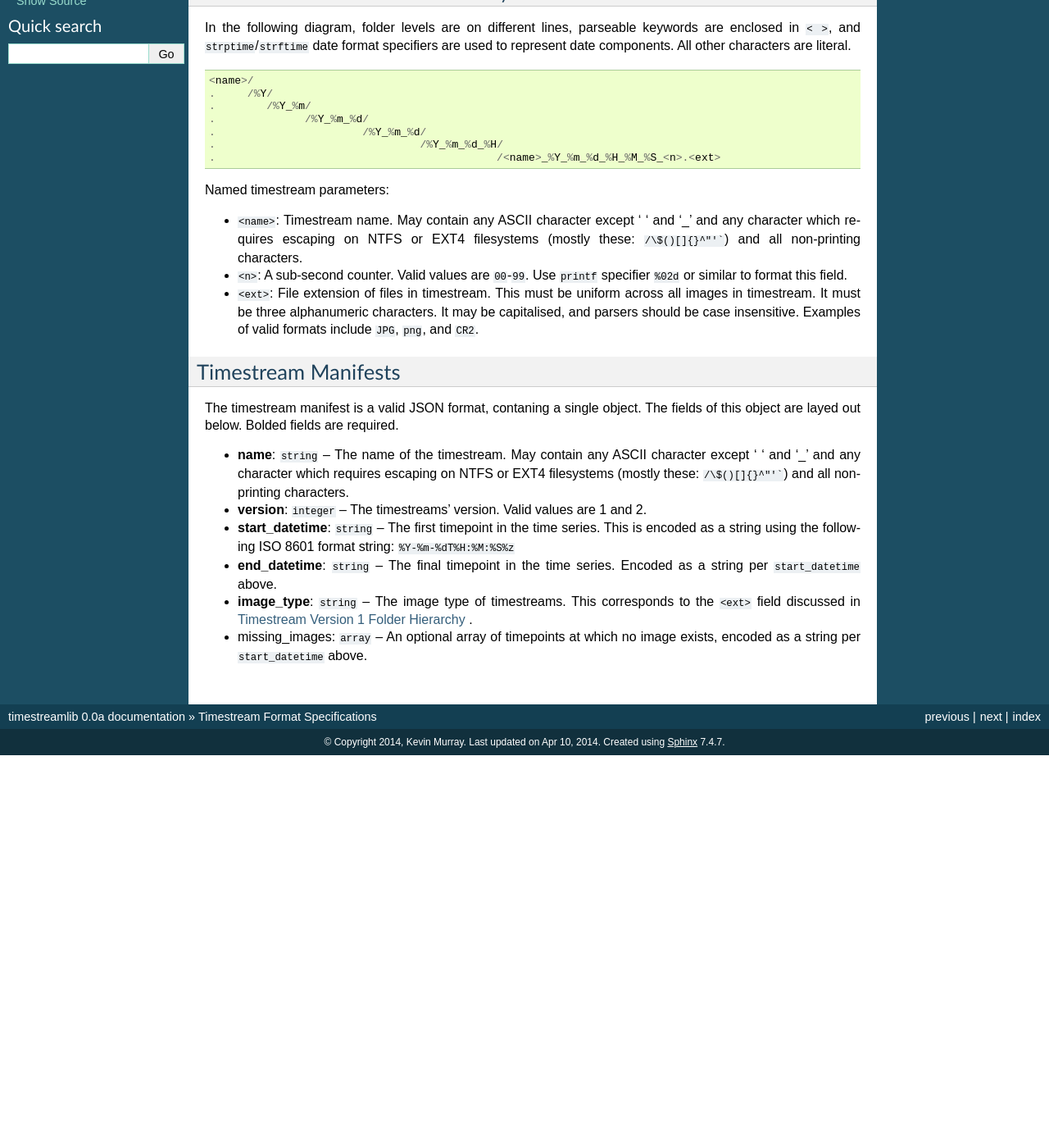
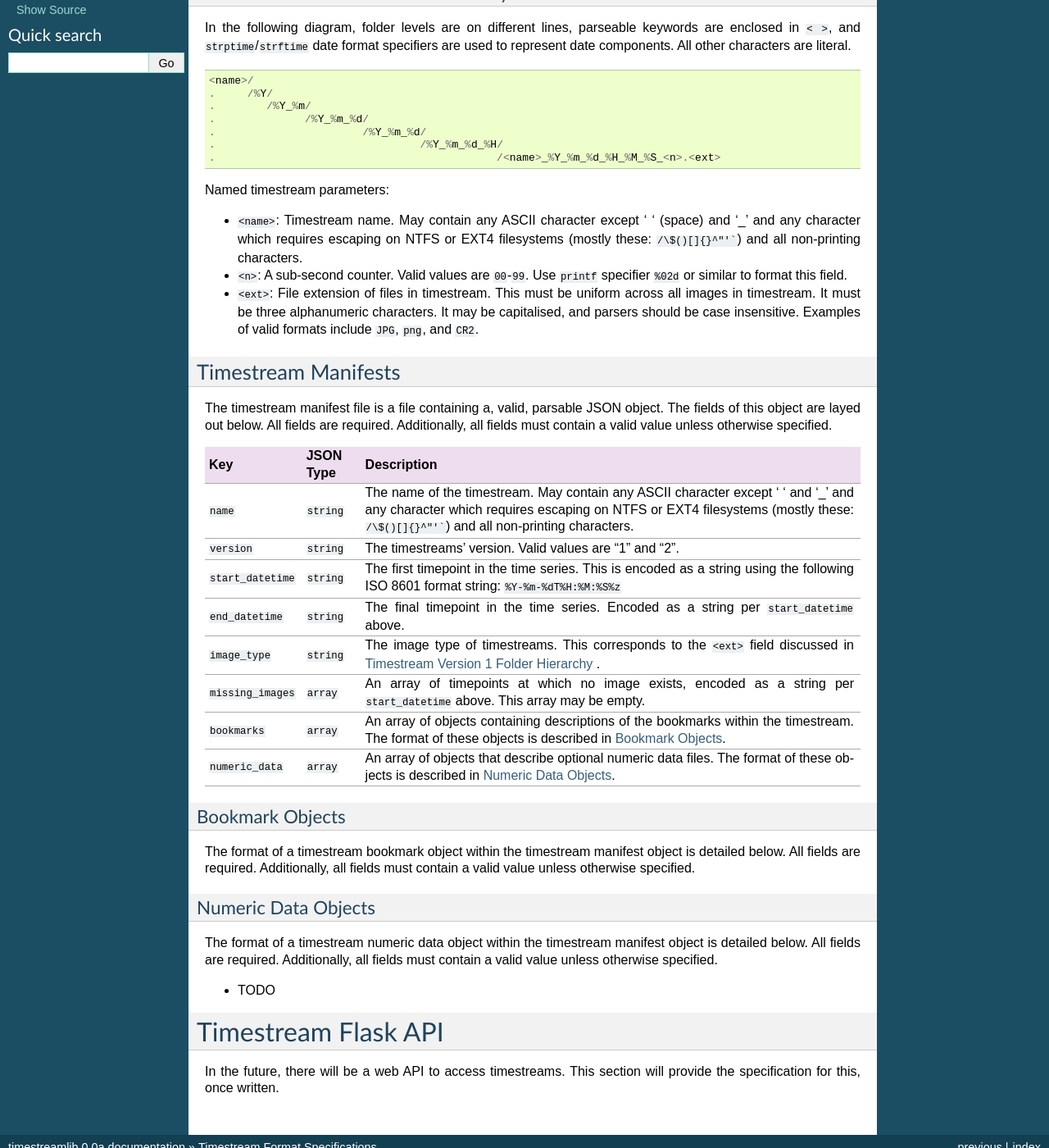
Before and after one commit to borevitzlab/timestreamlib, a Sphinx documentation site: the page built from doc/spec.rst, in a window 1280 px wide and 1400 px high, scrolled down 359 px. Shown: the whole window at 82% size. Built offline with Sphinx 7.4.7, drawn with Linux system fonts in a browser that asks for light colours; before the commit the page ends 1280 px from its top, so only the background shows below that; some of the changed text lies outside the part shown.

Commit message:
[docs] misc changes after rebase mess

````diff
--- a/doc/index.rst
+++ b/doc/index.rst
@@ -7,7 +7,7 @@ Contents:
     :maxdepth: 2
 
     spec
-    api
+..    api
 ..    todo
 ..    tutorial
 
--- a/doc/spec.rst
+++ b/doc/spec.rst
@@ -45,9 +47,10 @@ literal.
 
 Named timestream parameters:
 
-* ``<name>``: Timestream name. May contain any ASCII character except ' ' and
-  '_' and any character which requires escaping on NTFS or EXT4 filesystems
-  (mostly these: ``/\$()[]{}^"'```) and all non-printing characters.
+* ``<name>``: Timestream name. May contain any ASCII character except ' '
+  (space) and '_' and any character which requires escaping on NTFS or EXT4
+  filesystems (mostly these: ``/\$()[]{}^"'```) and all non-printing
+  characters.
 * ``<n>``: A sub-second counter. Valid values are ``00``-``99``. Use ``printf``
   specifier ``%02d`` or similar to format this field.
 * ``<ext>``: File extension of files in timestream. This must be uniform across
@@ -62,21 +65,74 @@ Named timestream parameters:
 Timestream Manifests
 ====================
 
-The timestream manifest is a valid JSON format, contaning a single object. The
-fields of this object are layed out below. Bolded fields are required.
+The timestream manifest file is a file containing a, valid, parsable JSON
+object. The fields of this object are layed out below. All fields are required.
+Additionally, all fields must contain a valid value unless otherwise specified.
 
-* **name**: ``string`` -- The name of the timestream. May contain any ASCII
-  character except ' ' and '_' and any character which requires escaping on
-  NTFS or EXT4 filesystems (mostly these: ``/\$()[]{}^"'```) and all
-  non-printing characters.
-* **version**: ``integer`` -- The timestreams' version. Valid values are 1
-  and 2.
-* **start_datetime**: ``string`` -- The first timepoint in the time series.
-  This is encoded as a string using the following ISO 8601 format string:
-  ``%Y-%m-%dT%H:%M:%S%z``
-* **end_datetime**: ``string`` -- The final timepoint in the time series.
-  Encoded as a string per ``start_datetime`` above.
-* **image_type**: ``string`` -- The image type of timestreams. This
-  corresponds to the ``<ext>`` field discussed in :ref:`spec-ts-v1-folders` .
-* missing_images: ``array`` -- An optional array of timepoints at which no
-  image exists, encoded as a string per ``start_datetime`` above.
+==================  ==========  ===============================================
+Key                 JSON Type   Description
+==================  ==========  ===============================================
+``name``            ``string``  The name of the timestream. May contain any
+                                ASCII character except ' ' and '_' and any
+                                character which requires escaping on NTFS or
+                                EXT4 filesystems (mostly these:
+                                ``/\$()[]{}^"'```) and all non-printing
+                                characters.
+``version``         ``string``  The timestreams' version. Valid values are "1"
+                                and "2".
+``start_datetime``  ``string``  The first timepoint in the time series.
+                                This is encoded as a string using the following
+                                ISO 8601 format string: ``%Y-%m-%dT%H:%M:%S%z``
+``end_datetime``    ``string``  The final timepoint in the time series.
+                                Encoded as a string per ``start_datetime``
+                                above.
+``image_type``      ``string``  The image type of timestreams. This
+                                corresponds to the ``<ext>`` field discussed in
+                                :ref:`spec-ts-v1-folders` .
+``missing_images``  ``array``   An array of timepoints at which no image
+                                exists, encoded as a string per
+                                ``start_datetime`` above. This array may be
+                                empty.
+``bookmarks``       ``array``   An array of objects containing descriptions of
+                                the bookmarks within the timestream. The format
+                                of these objects is described in
+                                :ref:`spec-ts-manifests-bookmarks`.
+``numeric_data``    ``array``   An array of objects that describe optional
+                                numeric data files. The format of these objects
+                                is described in
+                                :ref:`spec-ts-manifests-numericdata`.
+==================  ==========  ===============================================
+
+
+.. _spec-ts-manifests-bookmarks:
+
+Bookmark Objects
+----------------
+
+The format of a timestream bookmark object within the timestream manifest
+object is detailed below. All fields are required. Additionally, all fields
+must contain a valid value unless otherwise specified.
+
+
+
+.. _spec-ts-manifests-numericdata:
+
+Numeric Data Objects
+--------------------
+
+The format of a timestream numeric data object within the timestream manifest
+object is detailed below. All fields are required. Additionally, all fields
+must contain a valid value unless otherwise specified.
+
+* TODO
+
+
+
+.. _spec-webapi:
+
+********************
+Timestream Flask API
+********************
+
+In the future, there will be a web API to access timestreams. This section will
+provide the specification for this, once written.
````
Also changed, not shown: other parts of doc/spec.rst (+5 -3 lines), doc/api.rst (+4 -4 lines).
